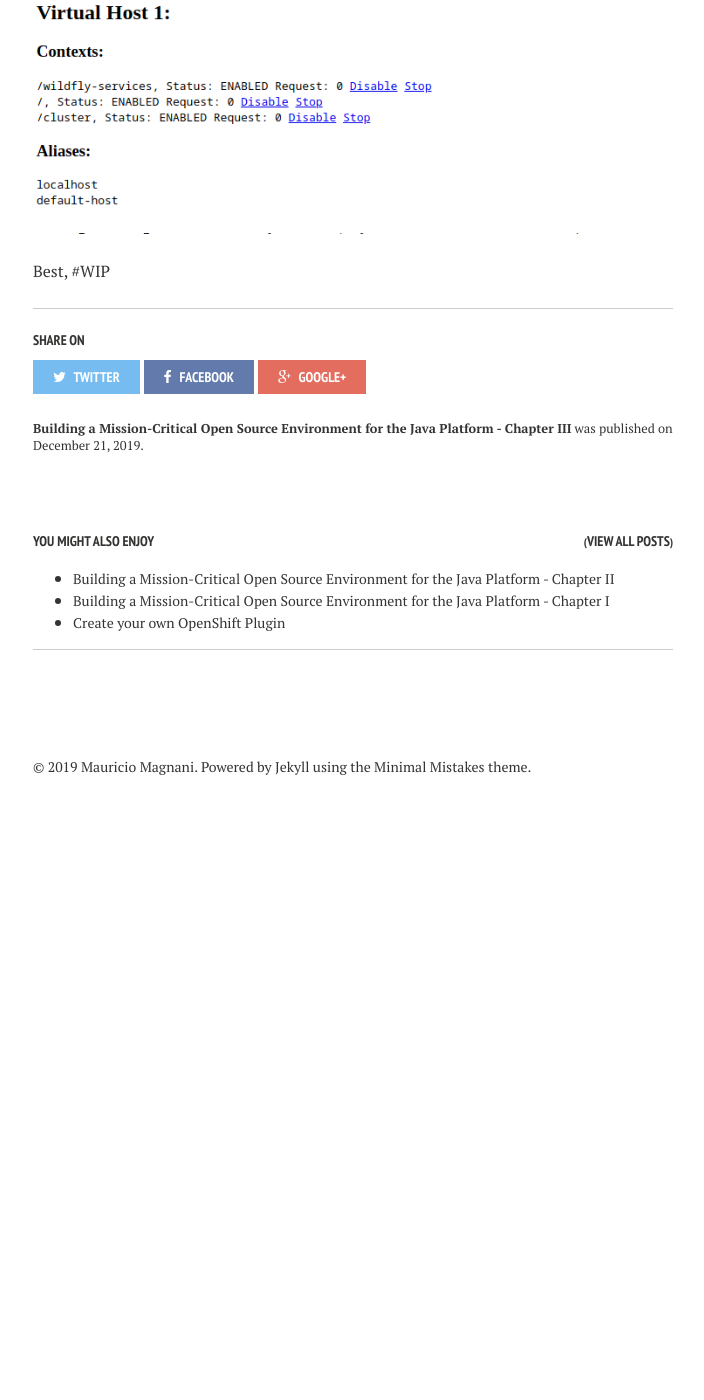
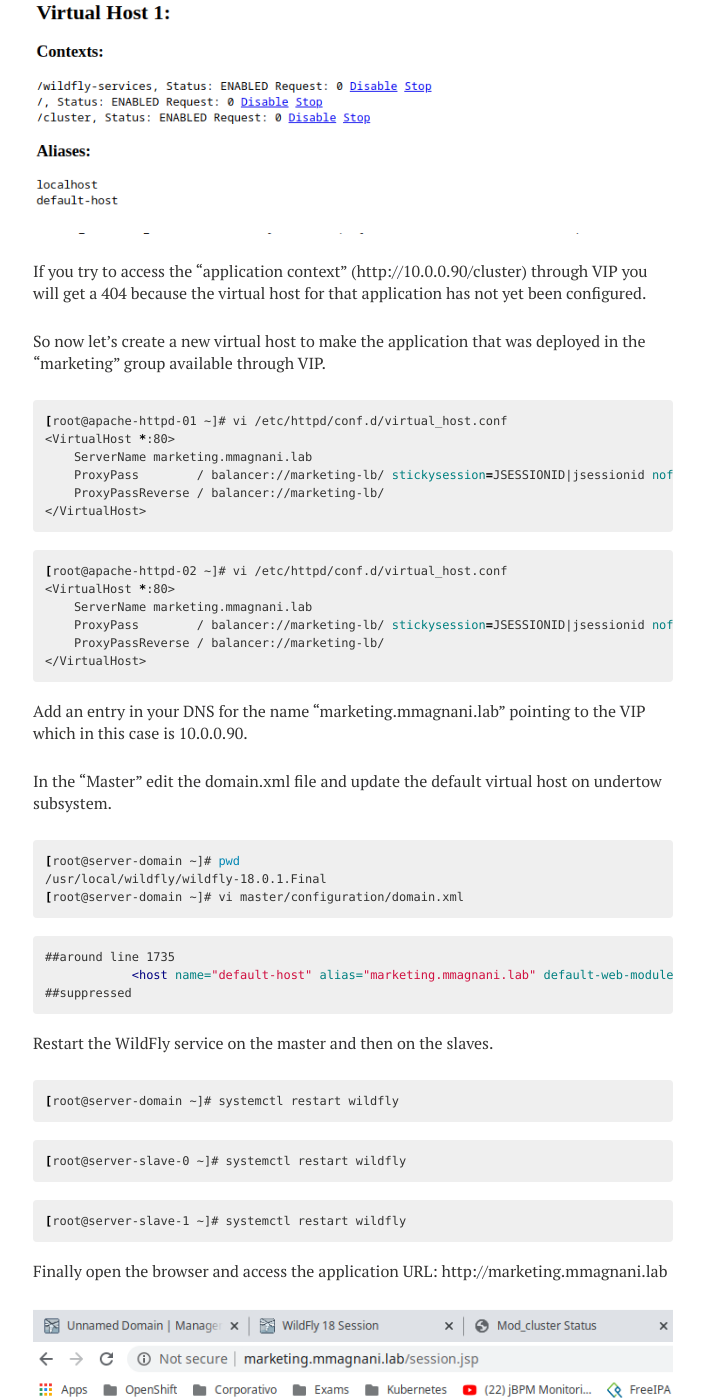
Before and after one commit to msmagnanijr/msmagnanijr.github.io, a Jekyll site: the page built from _posts/2019-12-21-wildfly-ha-3.md, in a window 1280 px wide and 1400 px high, scrolled down 3331 px. Shown: the whole window, without its empty margins (287-991 px from the left). Built offline with Jekyll 4.4.1, drawn with Linux system fonts in a browser that asks for light colours; nearby versions of some CDN libraries; comment, search, counter and statistics services are not loaded; before the commit the page ends 4156 px from its top, so only the background shows below that.

Commit message:
update wildfly post

```diff
--- a/_posts/2019-12-21-wildfly-ha-3.md
+++ b/_posts/2019-12-21-wildfly-ha-3.md
@@ -122,5 +122,61 @@ If the application is successfully deployed, you will see the context in "mod_cl
 
 ![](/images/201912-hawildfly-13.png)
 
+If you try to access the "application context" (http://10.0.0.90/cluster) through VIP you will get a 404 because the virtual host for that application has not yet been configured.
+
+So now let's create a new virtual host to make the application that was deployed in the "marketing" group available through VIP.
+
+{% highlight bash %}
+[root@apache-httpd-01 ~]# vi /etc/httpd/conf.d/virtual_host.conf
+<VirtualHost *:80>
+    ServerName marketing.mmagnani.lab
+    ProxyPass        / balancer://marketing-lb/ stickysession=JSESSIONID|jsessionid nofailover=On
+    ProxyPassReverse / balancer://marketing-lb/
+</VirtualHost>
+{% endhighlight %}
+
+{% highlight bash %}
+[root@apache-httpd-02 ~]# vi /etc/httpd/conf.d/virtual_host.conf
+<VirtualHost *:80>
+    ServerName marketing.mmagnani.lab
+    ProxyPass        / balancer://marketing-lb/ stickysession=JSESSIONID|jsessionid nofailover=On
+    ProxyPassReverse / balancer://marketing-lb/
+</VirtualHost>
+{% endhighlight %}
+
+Add an entry in your DNS for the name "marketing.mmagnani.lab" pointing to the VIP which in this case is 10.0.0.90.
+
+In the "Master" edit the domain.xml file and update the default virtual host on undertow subsystem.
+
+{% highlight bash %}
+[root@server-domain ~]# pwd
+/usr/local/wildfly/wildfly-18.0.1.Final
+[root@server-domain ~]# vi master/configuration/domain.xml
+{% endhighlight %}
+
+{% highlight xml %}
+##around line 1735
+            <host name="default-host" alias="marketing.mmagnani.lab" default-web-module="cluster.war" />
+##suppressed
+{% endhighlight %}
+
+Restart the WildFly service on the master and then on the slaves.
+
+{% highlight bash %}
+[root@server-domain ~]# systemctl restart wildfly
+{% endhighlight %}
+
+{% highlight bash %}
+[root@server-slave-0 ~]# systemctl restart wildfly
+{% endhighlight %}
+
+{% highlight bash %}
+[root@server-slave-1 ~]# systemctl restart wildfly
+{% endhighlight %}
+
+Finally open the browser and access the application URL: http://marketing.mmagnani.lab
+
+![](/images/201912-hawildfly-14.png)
+
 
 Best, #WIP
```
Also changed, not shown: images/201912-hawildfly-14.png (added).
